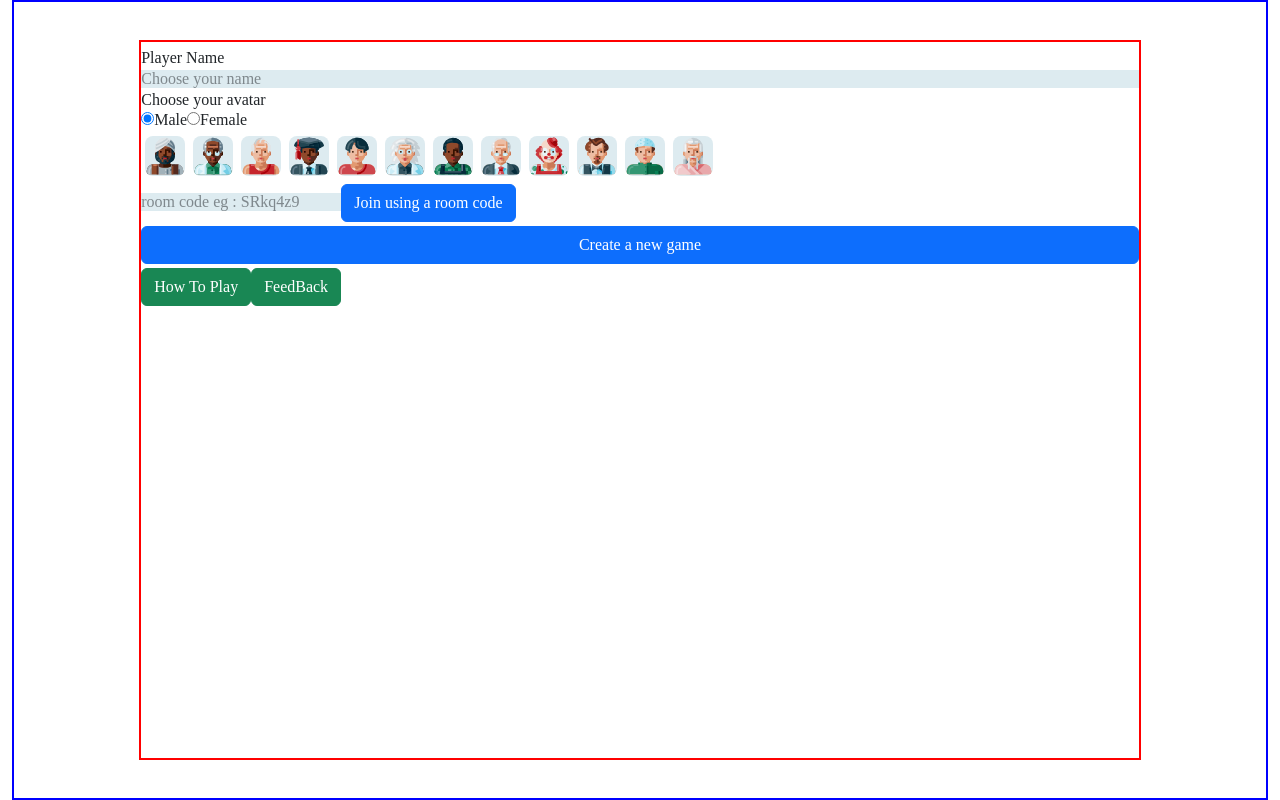
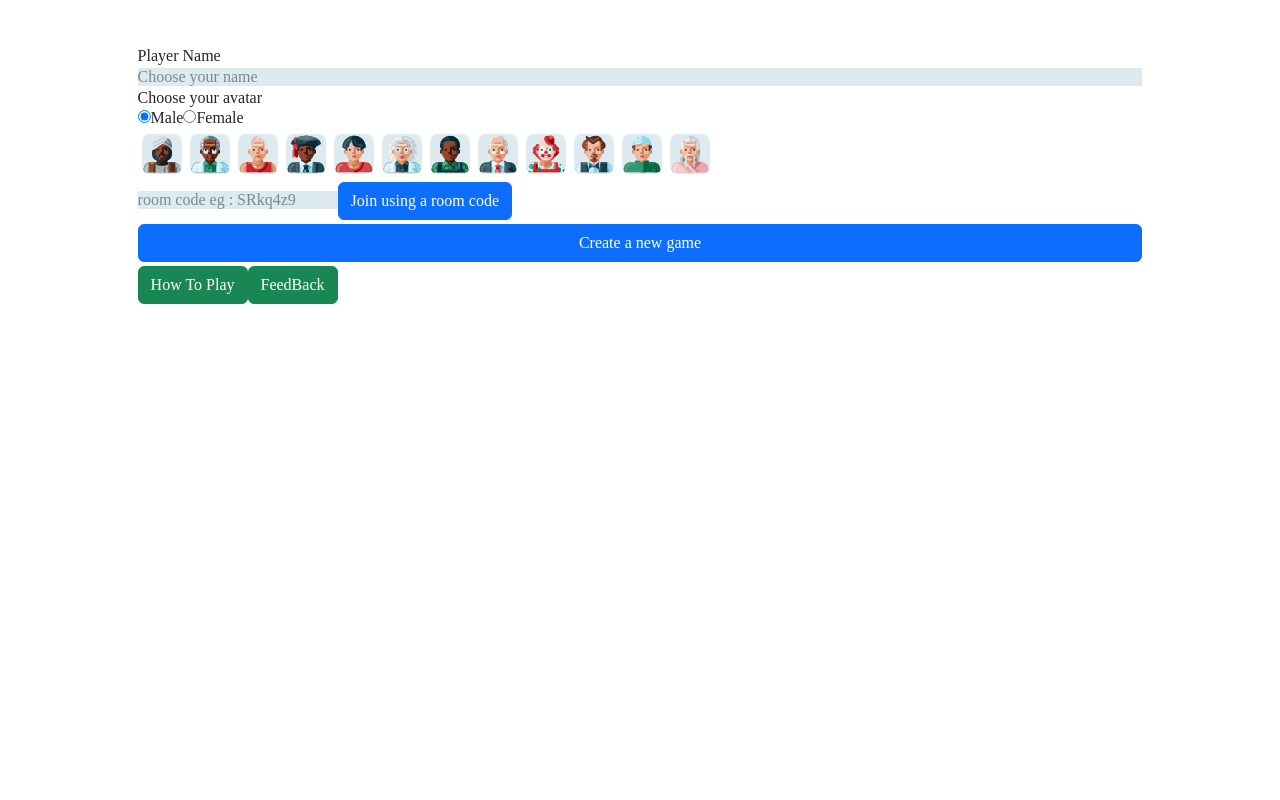
Before and after one commit to Khadhraoui-Oussama/cheat-card-game, a React (Vite) app in the folder client/: page / in a window 1280 px wide. Built offline with nearby package versions, Linux system fonts and the light colour scheme; no server answers.

Commit message:
Remove unecessary borders

```diff
--- a/client/src/pages/LandingPage.jsx
+++ b/client/src/pages/LandingPage.jsx
@@ -37,8 +37,8 @@ const LandingPage = () => {
 	return (
 		<Container>
 			<Col>
-				<Stack className="flex justify-items-center align-items-center vh-100 " style={{border: "solid 2px blue"}}>
-					<Stack gap={1} style={{width: "80%", maxHeight: "90vh", border: "solid 2px red"}} className="m-auto pt-2">
+				<Stack className="flex justify-items-center align-items-center vh-100 ">
+					<Stack gap={1} style={{width: "80%", maxHeight: "90vh"}} className="m-auto pt-2">
 						<PlayerInfoSelect />
 						<JoinGameRoomSection />
 						<Button
```
